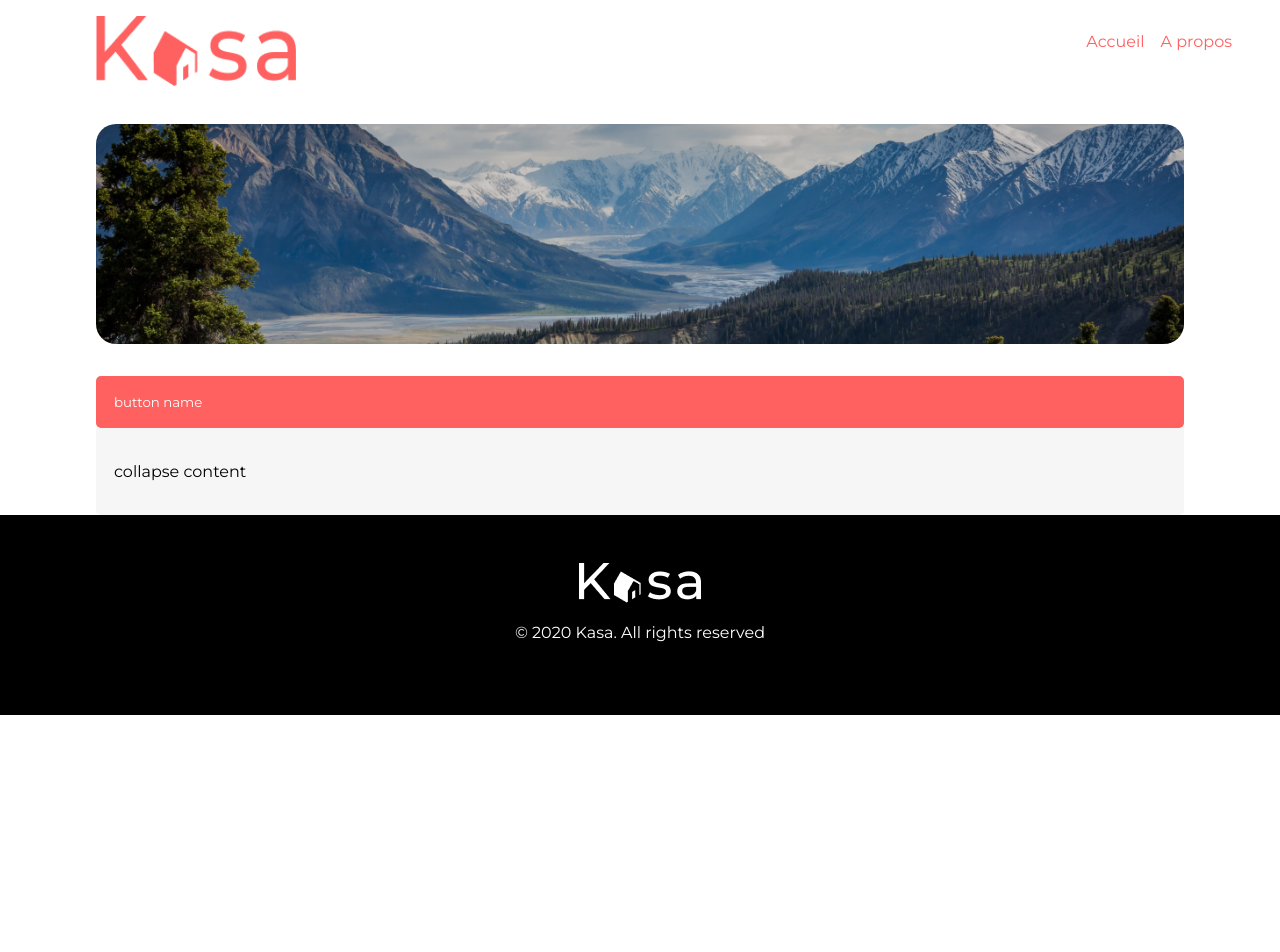
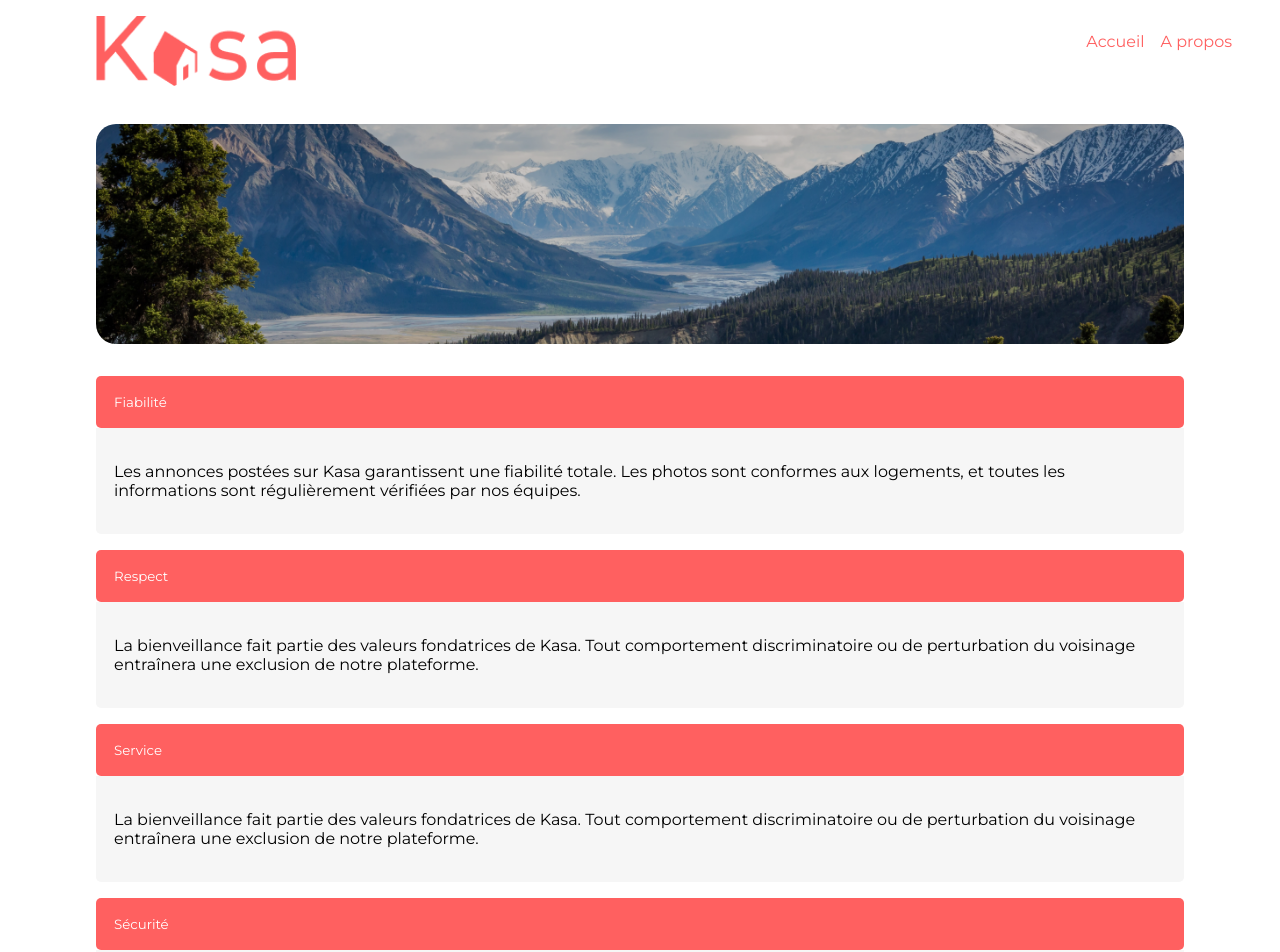
Before and after one commit to zinedinechami/Kasa-react-project, a React (Vite) app in the folder kasa-p8-react/: page /Propos in a window 1280 px wide. Shown: the top 952 px of the page. Before the commit the page ends 800 px from the top, so only its background shows below. Built offline with nearby package versions, Linux system fonts and the light colour scheme.

Commit message:
added text to collapse component in a propos

```diff
--- a/kasa-p8-react/src/A_Propos.jsx
+++ b/kasa-p8-react/src/A_Propos.jsx
@@ -8,7 +8,42 @@
     <>
       <Banner banner_image={a_propos_header_img} />
       <div className="a_propos_content">
-        <Collapse />
+        {/* collapse 1 */}
+        <div className="a_propos_content-container">
+          <Collapse
+            title={"Fiabilité"}
+            content={
+              "Les annonces postées sur Kasa garantissent une fiabilité totale. Les photos sont conformes aux logements, et toutes les informations sont régulièrement vérifiées par nos équipes."
+            }
+          />
+        </div>
+        {/* collapse 2 */}
+        <div className="a_propos_content-container">
+          <Collapse
+            title={"Respect"}
+            content={
+              "La bienveillance fait partie des valeurs fondatrices de Kasa. Tout comportement discriminatoire ou de perturbation du voisinage entraînera une exclusion de notre plateforme."
+            }
+          />
+        </div>
+        {/* collapse 3 */}
+        <div className="a_propos_content-container">
+          <Collapse
+            title={"Service"}
+            content={
+              "La bienveillance fait partie des valeurs fondatrices de Kasa. Tout comportement discriminatoire ou de perturbation du voisinage entraînera une exclusion de notre plateforme."
+            }
+          />
+        </div>
+        {/* collapse 4 */}
+        <div className="a_propos_content-container">
+          <Collapse
+            title={"Sécurité"}
+            content={
+              "La sécurité est la priorité de Kasa. Aussi bien pour nos hôtes que pour les voyageurs, chaque logement correspond aux critères de sécurité établis par nos services. En laissant une note aussi bien à l'hôte qu'au locataire, cela permet à nos équipes de vérifier que les standards sont bien respectés. Nous organisons également des ateliers sur la sécurité domestique pour nos hôtes."
+            }
+          />
+        </div>
       </div>
       <Footer />
     </>
--- a/kasa-p8-react/src/Acceuil.jsx
+++ b/kasa-p8-react/src/Acceuil.jsx
@@ -21,6 +21,4 @@
   );
 }
 
-// TODO: integrate components
-
 export default Acceuil;
--- a/kasa-p8-react/src/components/collapse.jsx
+++ b/kasa-p8-react/src/components/collapse.jsx
@@ -2,10 +2,10 @@
   return (
     <>
       <button type="button" className="collapse">
-        button name
+        {prop.title}
       </button>
       <div className="collapse_content">
-        <p>collapse content</p>
+        <p>{prop.content}</p>
       </div>
     </>
   );
--- a/kasa-p8-react/src/style.css
+++ b/kasa-p8-react/src/style.css
@@ -145,6 +145,9 @@
   margin-left: auto;
   margin-right: auto;
 }
+.a_propos_content-container {
+  padding-bottom: 1em;
+}
 
 .collapse {
   background-color: #ff6060;
--- a/kasa-p8-react/src/style.scss
+++ b/kasa-p8-react/src/style.scss
@@ -148,6 +148,9 @@
   width: 85%;
   margin-left: auto;
   margin-right: auto;
+  &-container {
+    padding-bottom: 1em;
+  }
 }
 
 // collapse component
```
Also changed, not shown: 1 other file (tests, documents, lock files or other folders).
